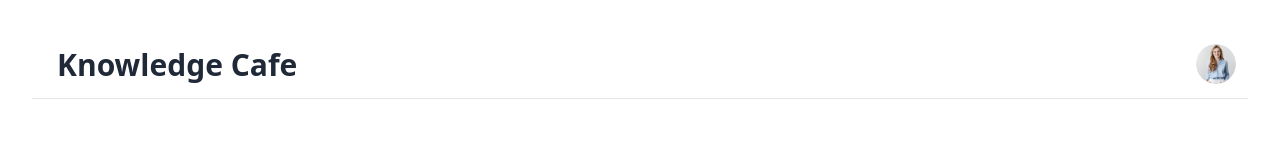
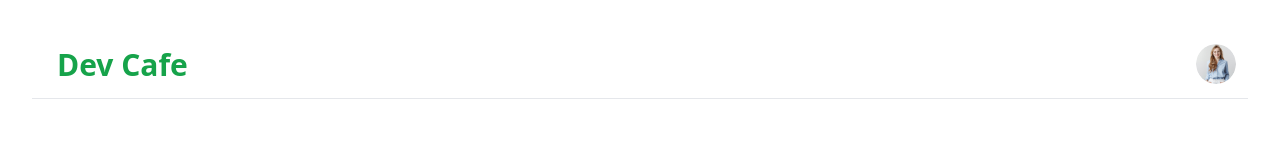
Before and after one commit to istiaq-tanim/knowledge-cafe, a React (Vite) app: page / in a window 1280 px wide. Shown: the top 145 px of the page. Built offline with nearby package versions, Linux system fonts and the light colour scheme.

Commit message:
header recheck

```diff
--- a/src/components/Header/Header.jsx
+++ b/src/components/Header/Header.jsx
@@ -4,7 +4,7 @@ const Header = () => {
     return (
         <div className="navbar bg-base-100">
             <div className="flex-1">
-                <a className="btn btn-ghost normal-case text-3xl text-bold">Knowledge Cafe</a>
+                <a className="btn btn-ghost text-green-600 normal-case text-3xl text-bold">Dev Cafe</a>
             </div>
             <div className="flex-none gap-2">
                 <div className="dropdown dropdown-end">
```
